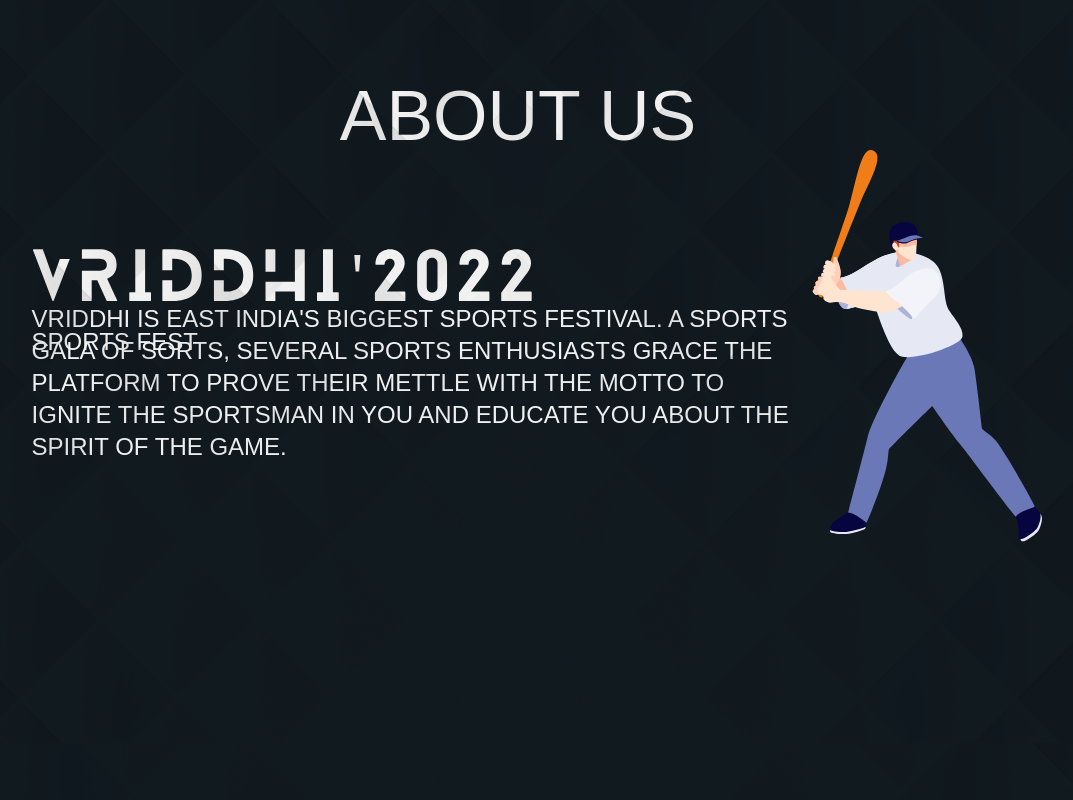
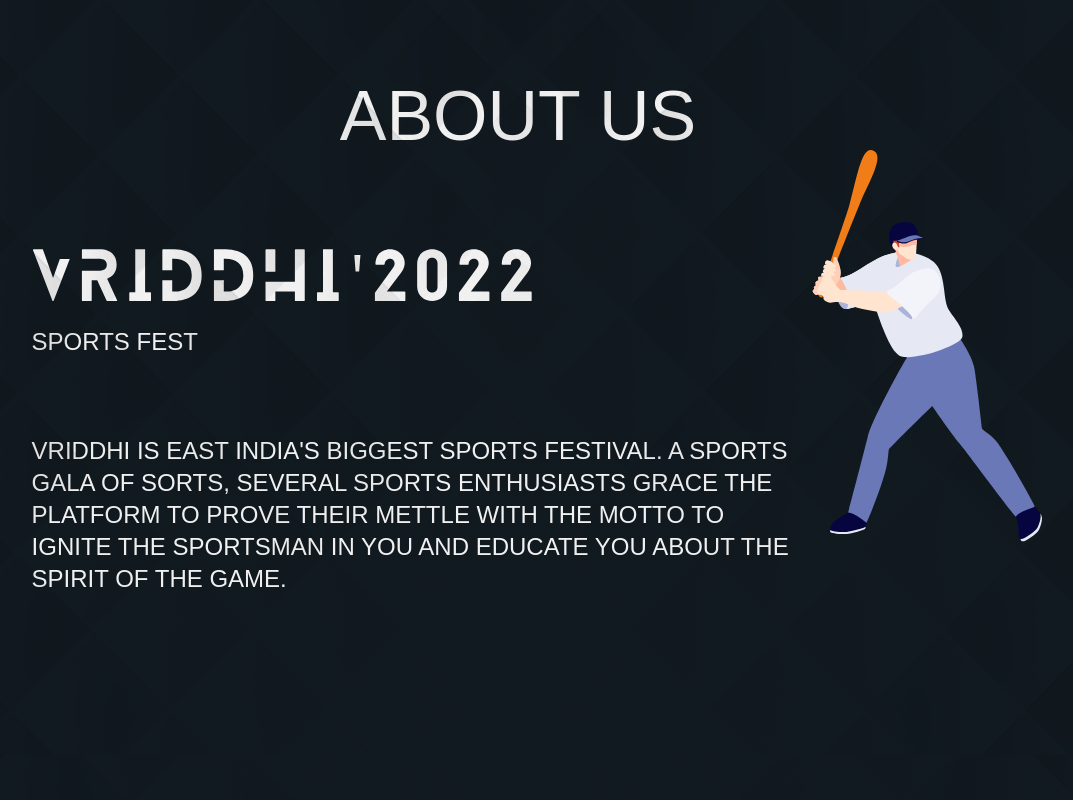
Before and after one commit to Webwiznitr/VRIDDHI, a Next.js app in the folder vriddhi/: page / in a window 1280 px wide. Shown: the top 800 px of the page, without its empty margins (122-1195 px from the left). Built offline with nearby package versions, Linux system fonts and the light colour scheme.

Commit message:
made responsive

```diff
--- a/vriddhi/src/app/components/About.js
+++ b/vriddhi/src/app/components/About.js
@@ -62,7 +62,7 @@ const About = () => {
               alt='basket'
             />
 
-            <h1 className='md:mt-7 text-2xl md:w-[53vw] md:text-end md:text-[3.5vw] mt-[-35vh]' style={{fontFamily:'Nidus sans, sans-serif'}}>VRIDDHI IS EAST INDIA&apos;S BIGGEST SPORTS FESTIVAL. A SPORTS GALA OF SORTS, SEVERAL SPORTS ENTHUSIASTS GRACE THE PLATFORM TO PROVE THEIR METTLE WITH THE MOTTO TO IGNITE THE SPORTSMAN IN YOU AND EDUCATE YOU ABOUT THE SPIRIT OF THE GAME.</h1>
+            <h1 className='md:mt-7 text-2xl md:w-[53vw] md:text-end md:text-[3.5vw] mdx:mt-[-11.5vw] mdt:mt-[-15vw]' style={{fontFamily:'Nidus sans, sans-serif'}}>VRIDDHI IS EAST INDIA&apos;S BIGGEST SPORTS FESTIVAL. A SPORTS GALA OF SORTS, SEVERAL SPORTS ENTHUSIASTS GRACE THE PLATFORM TO PROVE THEIR METTLE WITH THE MOTTO TO IGNITE THE SPORTSMAN IN YOU AND EDUCATE YOU ABOUT THE SPIRIT OF THE GAME.</h1>
 
           </div>
 
--- a/vriddhi/tailwind.config.js
+++ b/vriddhi/tailwind.config.js
@@ -15,7 +15,8 @@ module.exports = {
 
       screens: {
         'md' : {'max': '1023px'},
-        'mdx' : '1024px'
+        'mdx' : '1024px',
+        'mdt': { 'raw': '(max-height: 760px)' }
       }
     },
   },
```
